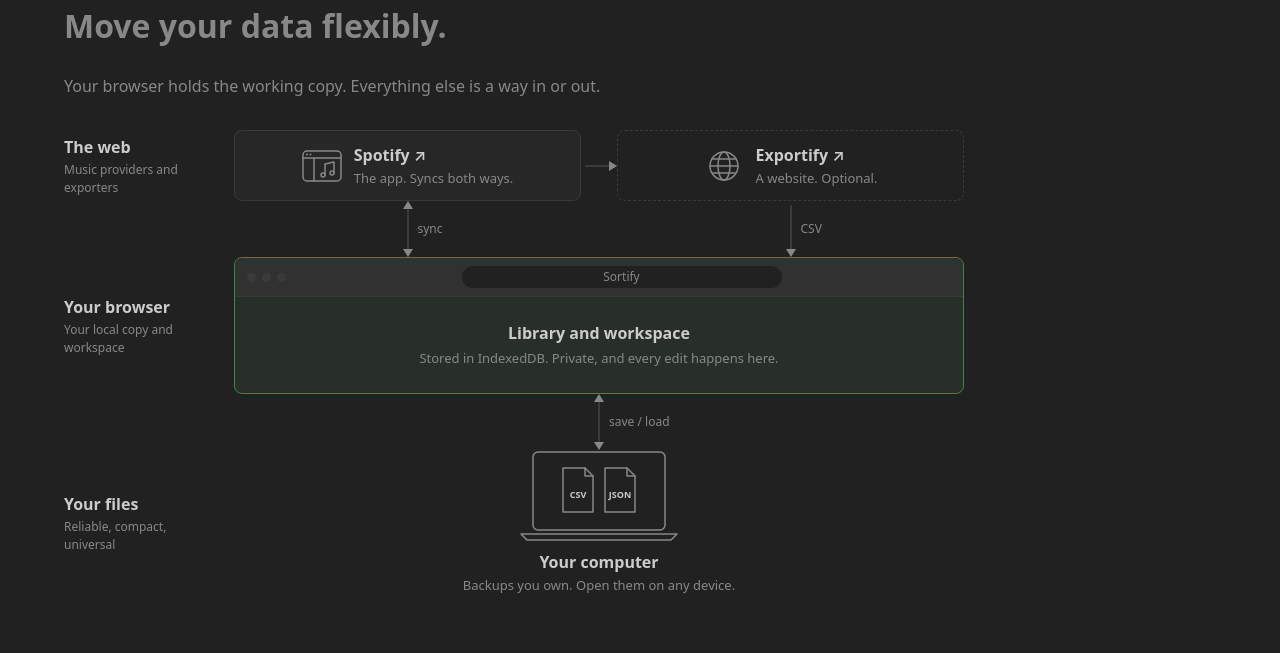
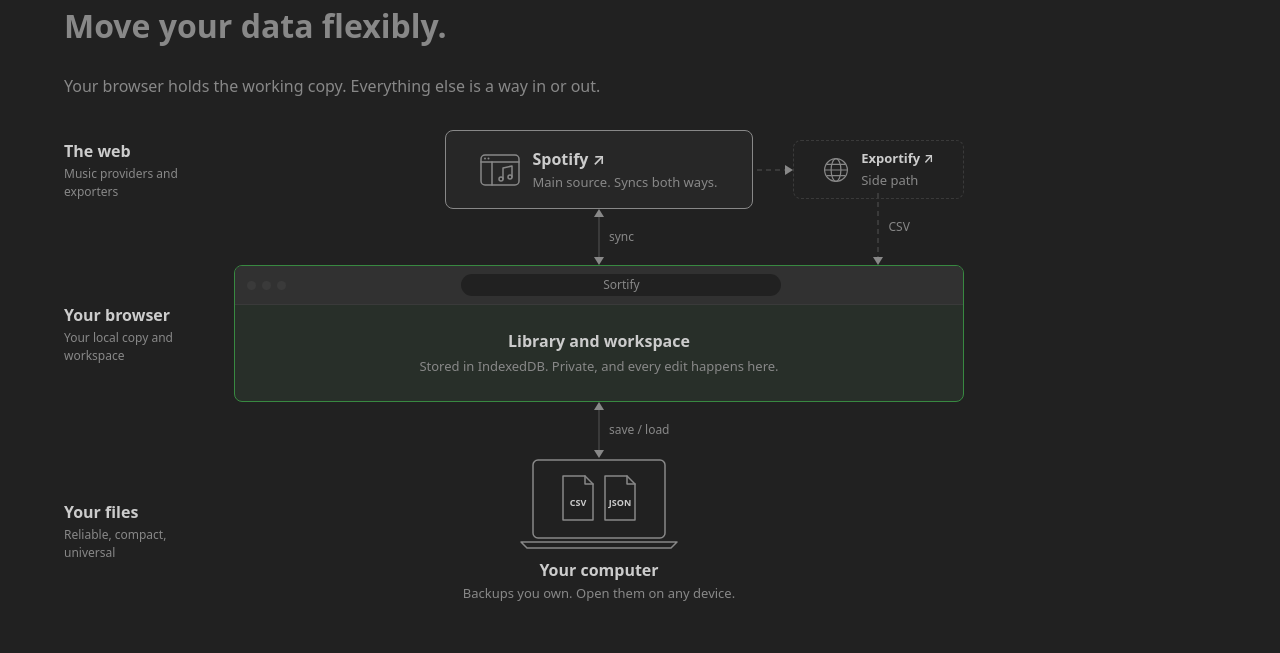
Before and after one commit to jaymoran103/sortify-vue, a Vue app: page /#/about in a window 1280 px wide. Shown: the part 1620-2273 px from the top of the page. Built offline with nearby package versions, Linux system fonts and the light colour scheme; no server answers.

Commit message:
feat(about): center Spotify as the main source, with Exportify as a dashed side path

```diff
--- a/src/components/about/DataFlowDiagram.vue
+++ b/src/components/about/DataFlowDiagram.vue
@@ -14,7 +14,7 @@
     </div>
 
     <!-- Spotify, drawn as a desktop app window -->
-    <div class="flow-node flow-node-row" style="grid-row: 1; grid-column: 2">
+    <div class="flow-node flow-node-row flow-node-main" style="grid-row: 1; grid-column: 4">
       <svg class="flow-icon" viewBox="0 0 40 32" aria-hidden="true">
         <rect x="1" y="1" width="38" height="30" rx="4" />
         <line x1="1" y1="8" x2="39" y2="8" />
@@ -27,15 +27,15 @@
       </svg>
       <div class="flow-text">
         <a class="flow-label flow-link" href="https://open.spotify.com" target="_blank" rel="noopener">Spotify ↗</a>
-        <div class="flow-desc">The app. Syncs both ways.</div>
+        <div class="flow-desc">Main source. Syncs both ways.</div>
       </div>
     </div>
-    <div class="flow-edge flow-edge-h" style="grid-row: 1; grid-column: 3">
+    <div class="flow-edge flow-edge-h flow-edge-side" style="grid-row: 1; grid-column: 5">
       <i class="flow-head flow-head-end"></i>
     </div>
 
-    <!-- Exportify, drawn as a website -->
-    <div class="flow-node flow-node-row flow-node-optional" style="grid-row: 1; grid-column: 4">
+    <!-- Exportify, a side path: drawn as a website -->
+    <div class="flow-node flow-node-row flow-node-optional" style="grid-row: 1; grid-column: 6">
       <svg class="flow-icon" viewBox="0 0 32 32" aria-hidden="true">
         <circle cx="16" cy="16" r="14" />
         <ellipse cx="16" cy="16" rx="6" ry="14" />
@@ -44,17 +44,17 @@
       </svg>
       <div class="flow-text">
         <a class="flow-label flow-link" href="https://exportify.net" target="_blank" rel="noopener">Exportify ↗</a>
-        <div class="flow-desc">A website. Optional.</div>
+        <div class="flow-desc">Side path</div>
       </div>
     </div>
 
     <!-- Links: the web to the browser -->
-    <div class="flow-edge flow-edge-v" style="grid-row: 2; grid-column: 2">
+    <div class="flow-edge flow-edge-v" style="grid-row: 2; grid-column: 4">
       <i class="flow-head flow-head-start"></i>
       <span class="flow-edge-label">sync</span>
       <i class="flow-head flow-head-end"></i>
     </div>
-    <div class="flow-edge flow-edge-v" style="grid-row: 2; grid-column: 4">
+    <div class="flow-edge flow-edge-v flow-edge-side" style="grid-row: 2; grid-column: 6">
       <span class="flow-edge-label">CSV</span>
       <i class="flow-head flow-head-end"></i>
     </div>
@@ -64,7 +64,7 @@
       <span class="flow-band-name">Your browser</span>
       <span class="flow-band-sub">Your local copy and workspace</span>
     </div>
-    <div class="flow-browser" style="grid-row: 3; grid-column: 2 / 5">
+    <div class="flow-browser" style="grid-row: 3; grid-column: 2 / 7">
       <div class="flow-browser-bar">
         <i class="flow-browser-dot"></i>
         <i class="flow-browser-dot"></i>
@@ -78,7 +78,7 @@
     </div>
 
     <!-- Link: the browser to files -->
-    <div class="flow-edge flow-edge-v" style="grid-row: 4; grid-column: 2 / 5">
+    <div class="flow-edge flow-edge-v" style="grid-row: 4; grid-column: 2 / 7">
       <i class="flow-head flow-head-start"></i>
       <span class="flow-edge-label">save / load</span>
       <i class="flow-head flow-head-end"></i>
@@ -89,7 +89,7 @@
       <span class="flow-band-name">Your files</span>
       <span class="flow-band-sub">Reliable, compact, universal</span>
     </div>
-    <div class="flow-machine" style="grid-row: 5; grid-column: 2 / 5">
+    <div class="flow-machine" style="grid-row: 5; grid-column: 2 / 7">
       <svg class="flow-laptop" viewBox="0 0 160 92" aria-hidden="true">
         <rect x="14" y="2" width="132" height="78" rx="5" />
         <path d="M2 84h156l-6 6H8z" />
@@ -115,7 +115,7 @@
 <style scoped>
 .flow {
   display: grid;
-  grid-template-columns: 170px 1fr 36px 1fr;
+  grid-template-columns: 170px 1fr 40px 1.8fr 40px 1fr;
   max-width: 900px;
   grid-template-rows: auto 56px auto 56px auto;
   column-gap: 0;
@@ -146,8 +146,11 @@
   border-radius: var(--radius-lg);
   text-align: center;
 }
-.flow-node-row { flex-direction: row; gap: var(--space-3); text-align: left; }
-.flow-node-optional { border-style: dashed; background: transparent; }
+.flow-node-row { flex-direction: row; gap: var(--space-3); text-align: left; white-space: nowrap; }
+.flow-node-main { padding: var(--space-4) var(--space-5); border-color: var(--color-text-muted); }
+.flow-node-optional { border-style: dashed; background: transparent; padding: var(--space-2) var(--space-3); align-self: center; }
+.flow-node-optional .flow-label { font-size: var(--font-size-sm); }
+.flow-node-optional .flow-icon { width: 26px; height: 26px; }
 .flow-text { display: flex; flex-direction: column; gap: 2px; }
 .flow-label { font-size: var(--font-size-md); font-weight: var(--font-weight-semibold); color: var(--color-text); }
 .flow-link { text-decoration: none; }
@@ -236,6 +239,12 @@
   border: 5px solid transparent;
 }
 
+/* A side path: a dashed line */
+.flow-edge-side.flow-edge-h::before { background: repeating-linear-gradient(to right, var(--color-border-subtle) 0 5px, transparent 5px 9px); }
+.flow-edge-side.flow-edge-v::before { background: repeating-linear-gradient(to bottom, var(--color-border-subtle) 0 5px, transparent 5px 9px); }
+/* Exportify is shorter than Spotify and centered in its row, so its line reaches up to meet it */
+.flow-edge-side.flow-edge-v { margin-top: -20px; }
+
 /* Horizontal: start is left, end is right */
 .flow-edge-h::before { left: 4px; right: 4px; top: 50%; height: 2px; margin-top: -1px; }
 .flow-edge-h .flow-head { top: 50%; margin-top: -5px; }
```
